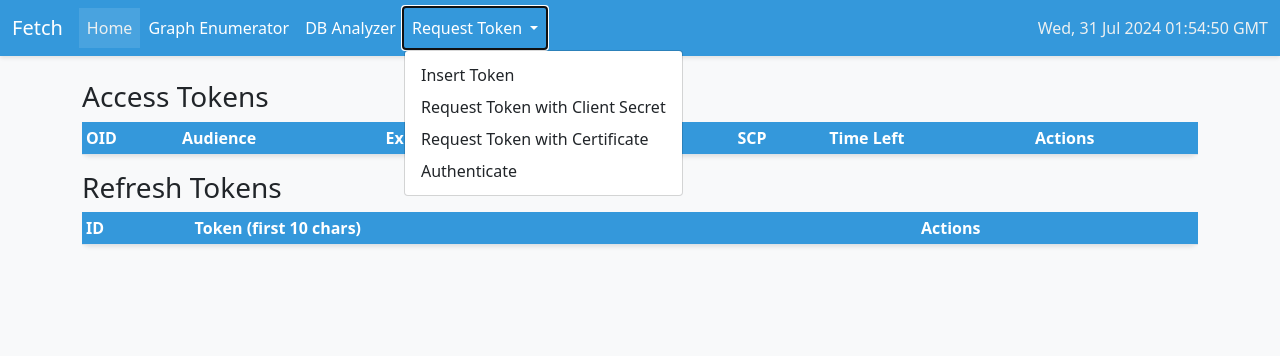
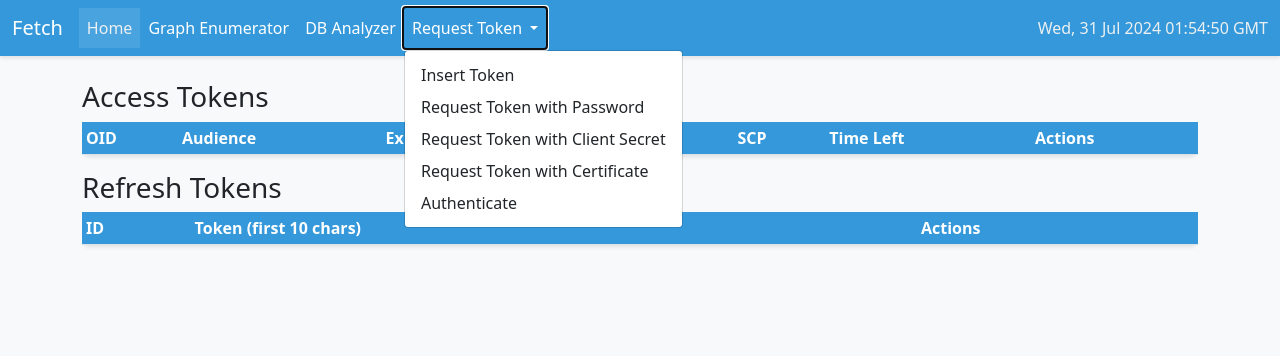
Before and after one commit to NetPenguins/Fetch, a Flask app: page / in a window 1280 px wide, after a click on "Request Token". Shown: the top 356 px of the page. Run offline with Flask 3, Linux system fonts and the light colour scheme; data that the repository does not hold is empty.

Commit message:
Adding an option to generate access token using username, and password.

```diff
--- a/routes.py
+++ b/routes.py
@@ -23,6 +23,55 @@ def index():
     conn.close()
     return render_template('index.html', access_tokens=access_tokens, refresh_tokens=refresh_tokens,
                            current_time=aware_utcnow(), datetime=datetime, timedelta=timedelta)
+
+
+@app.route('/request_token_password', methods=['POST'])
+def request_token_password():
+    client_id = request.form.get('client_id')
+    username = request.form.get('username')
+    password = request.form.get('password')
+    tenant = request.form.get('tenant')
+    scope = request.form.get('scope')
+
+    if not tenant:
+        return jsonify({
+            "success": False,
+            "error": "Tenant ID or Domain is required"
+        }), 400
+
+    # Construct the token endpoint URL
+    token_url = f"https://login.microsoftonline.com/{tenant}/oauth2/v2.0/token"
+
+    # Prepare the token request
+    token_data = {
+        'grant_type': 'password',
+        'client_id': client_id,
+        'username': username,
+        'password': password,
+        'scope': scope
+    }
+
+    try:
+        response = requests.post(token_url, data=token_data)
+        if response.status_code != 200:
+            error_description = response.json().get('error_description', 'Unknown error')
+            return jsonify({
+                "success": False,
+                "error": f"Token request failed: {response.status_code} - {error_description}"
+            }), 400
+
+        token_response = response.json()
+        return jsonify({
+            "success": True,
+            "access_token": token_response.get('access_token'),
+            "refresh_token": token_response.get('refresh_token')
+        })
+    except requests.exceptions.RequestException as e:
+        return jsonify({
+            "success": False,
+            "error": f"Request failed: {str(e)}"
+        }), 400
+
 
 
 @app.route('/graph_enumerator')
@@ -69,11 +118,17 @@ def enumerate_graph():
                 "response_text": e.response.text if e.response else None
             }
 
+    def get_nested_endpoint(data, keys):
+        for key in keys:
+            if key in data:
+                data = data[key]
+            else:
+                return None
+        return data
+
     for endpoint in endpoints:
-        category, sub_endpoint = endpoint.split('.', 1)
-        endpoint_data = GRAPH_ENDPOINTS
-        for key in endpoint.split('.'):
-            endpoint_data = endpoint_data[key]
+        keys = endpoint.split('.')
+        endpoint_data = get_nested_endpoint(GRAPH_ENDPOINTS, keys)
         if isinstance(endpoint_data, dict) and 'path' in endpoint_data:
             results[endpoint] = fetch_endpoint(endpoint_data['path'])
 
@@ -193,14 +248,6 @@ def get_refresh_tokens():
         print(f"Error in get_refresh_tokens: {str(e)}")  # Log the error
         return jsonify({"success": False, "error": str(e)}), 500
 
-
-@app.route('/request_token_password', methods=['POST'])
-def request_token_password():
-    username = request.form['username']
-    password = request.form['password']
-    client_id = request.form['client_id']
-    scope = request.form['scope']
-    return request_token_with_password(username, password, client_id, scope, Config.TOKEN_ENDPOINT)
 
 
 @app.route('/token_details/<int:token_id>')
--- a/static/js/script.js
+++ b/static/js/script.js
@@ -14,6 +14,7 @@ function initializeEventListeners() {
     document.getElementById('generateFromRefreshForm')?.addEventListener('submit', handleGenerateFromRefresh);
     document.getElementById('insertRefreshTokenForm')?.addEventListener('submit', handleInsertRefreshToken);
     document.getElementById('authenticateForm')?.addEventListener('submit', handleAuthenticate);
+    document.getElementById('requestTokenPasswordForm')?.addEventListener('submit', handleRequestTokenPassword);
 }
 
 function showSection(sectionId) {
@@ -53,6 +54,57 @@ function copyToken(tokenId) {
             alert('An error occurred while fetching the token');
         });
 }
+
+function handleRequestTokenPassword(e) {
+    e.preventDefault();
+    const formData = new FormData(e.target);
+    const tenant = formData.get('tenant');
+
+    if (!tenant) {
+        alert('Tenant ID or Domain is required');
+        return;
+    }
+
+    // Construct the token endpoint URL
+    const tokenUrl = tenant.includes('.')
+        ? `https://login.microsoftonline.com/${tenant}/oauth2/token`
+        : `https://login.microsoftonline.com/${tenant}/oauth2/v2.0/token`;
+
+    // Prepare the request body
+    const body = new URLSearchParams({
+        client_id: formData.get('client_id'),
+        grant_type: 'password',
+        username: formData.get('username'),
+        password: formData.get('password'),
+        scope: formData.get('scope'),
+        tenant: tenant  // Include tenant in the body
+    });
+
+    fetch('/request_token_password', {
+        method: 'POST',
+        headers: {
+            'Content-Type': 'application/x-www-form-urlencoded',
+        },
+        body: body
+    })
+    .then(response => response.json())
+    .then(data => {
+        if (data.success) {
+            alert('Token generated successfully!');
+            document.getElementById('passwordTokenResult').innerHTML =
+                `Access Token: ${data.access_token}<br>Refresh Token: ${data.refresh_token || 'Not provided'}`;
+        } else {
+            alert('Failed to generate token: ' + (data.error || 'Unknown error'));
+        }
+    })
+    .catch(error => {
+        console.error('Error:', error);
+        alert('An error occurred while requesting the token');
+    });
+}
+
+
+
 
 function showTokenDetails(tokenId) {
     fetch(`/token_details/${tokenId}`)
--- a/templates/index.html
+++ b/templates/index.html
@@ -9,6 +9,7 @@
     </a>
     <ul class="dropdown-menu" aria-labelledby="requestTokenDropdown">
         <li><a class="dropdown-item" href="#" onclick="showSection('insertToken')">Insert Token</a></li>
+        <li><a class="dropdown-item" href="#" onclick="showSection('requestTokenPassword')">Request Token with Password</a></li>
         <li><a class="dropdown-item" href="#" onclick="showSection('requestTokenSecret')">Request Token with Client Secret</a></li>
         <li><a class="dropdown-item" href="#" onclick="showSection('requestTokenCertificate')">Request Token with Certificate</a></li>
         <li><a class="dropdown-item" href="#" onclick="showSection('authenticate')">Authenticate</a></li>
@@ -102,6 +103,34 @@
         </form>
     </div>
 
+    <div id="requestTokenPassword" class="action-section" style="display:none;">
+    <h4>Request Token with Password</h4>
+    <form id="requestTokenPasswordForm">
+        <div class="form-group">
+            <label for="passwordClientId">Client ID:</label>
+            <input type="text" id="passwordClientId" name="client_id" class="form-control" required>
+        </div>
+        <div class="form-group">
+            <label for="passwordUsername">Username:</label>
+            <input type="text" id="passwordUsername" name="username" class="form-control" required>
+        </div>
+        <div class="form-group">
+            <label for="passwordPassword">Password:</label>
+            <input type="password" id="passwordPassword" name="password" class="form-control" required>
+        </div>
+        <div class="form-group">
+            <label for="passwordTenant">Tenant ID or Domain:</label>
+            <input type="text" id="passwordTenant" name="tenant" class="form-control" required>
+        </div>
+        <div class="form-group">
+            <label for="passwordScope">Scope:</label>
+            <input type="text" id="passwordScope" name="scope" class="form-control" value="https://graph.microsoft.com/.default" required>
+        </div>
+        <button type="submit" class="btn btn-primary">Request Token</button>
+    </form>
+    <div id="passwordTokenResult" class="mt-3"></div>
+</div>
+
     <div id="requestTokenSecret" class="action-section" style="display:none;">
         <h4>Request Token with Client Secret</h4>
         <form id="requestTokenSecretForm">
```
Also changed, not shown: static/js/graph.js (+63 -7 lines).
